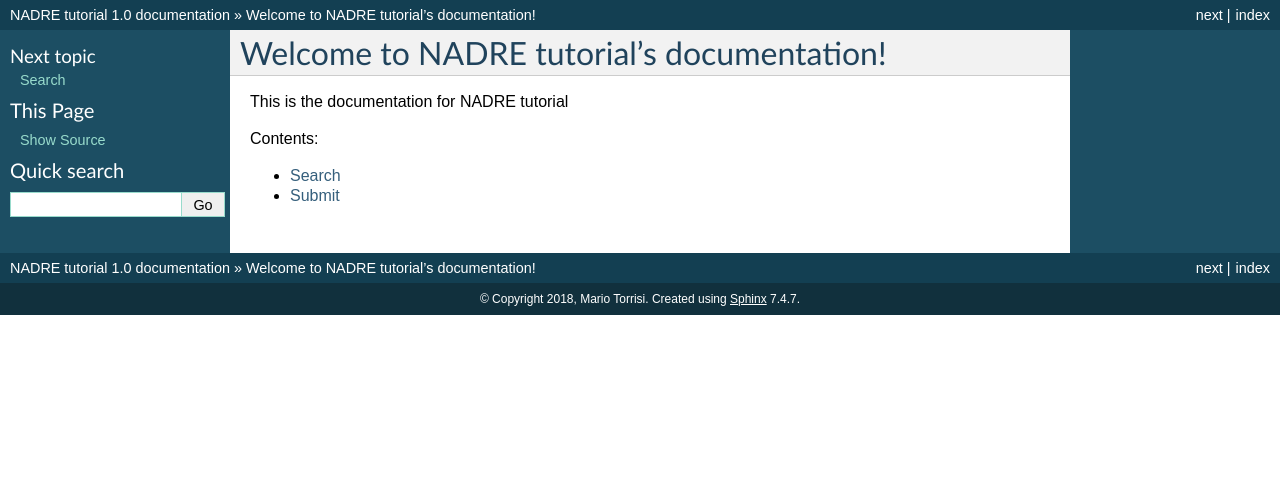
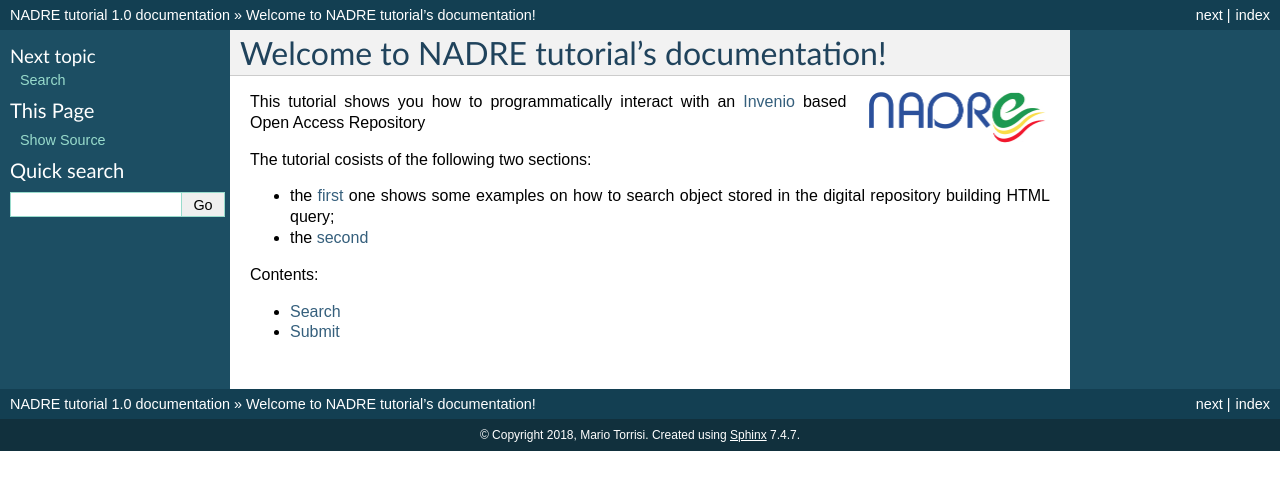
Before and after one commit to nadre-project/nadre-tutorial, a Sphinx documentation site: the page built from docs/index.rst, in a window 1280 px wide. Shown: the top 490 px of the page. Built offline with Sphinx 7.4.7, drawn with Linux system fonts in a browser that asks for light colours.

Commit message:
Add some text and a picture.

```diff
--- a/docs/index.rst
+++ b/docs/index.rst
@@ -6,7 +6,19 @@
 Welcome to NADRE tutorial's documentation!
 ==========================================
 
-This is the documentation for NADRE tutorial
+.. image:: figures/logo-nadre-noname.jpg
+   :alt: NADRE Project
+   :scale: 50 %
+   :align: right
+
+This tutorial shows you how to programmatically interact with an Invenio_ based Open Access Repository
+
+.. _Invenio: https://invenio-software.org/
+
+The tutorial cosists of the following two sections:
+
+- the `first <search-engine-api.rst>`_ one shows some examples on how to search object stored in the digital repository building HTML query;
+- the `second <submit-records.rst>`_
 
 Contents:
 
```
Also changed, not shown: docs/figures/logo-nadre-noname.jpg (added).
